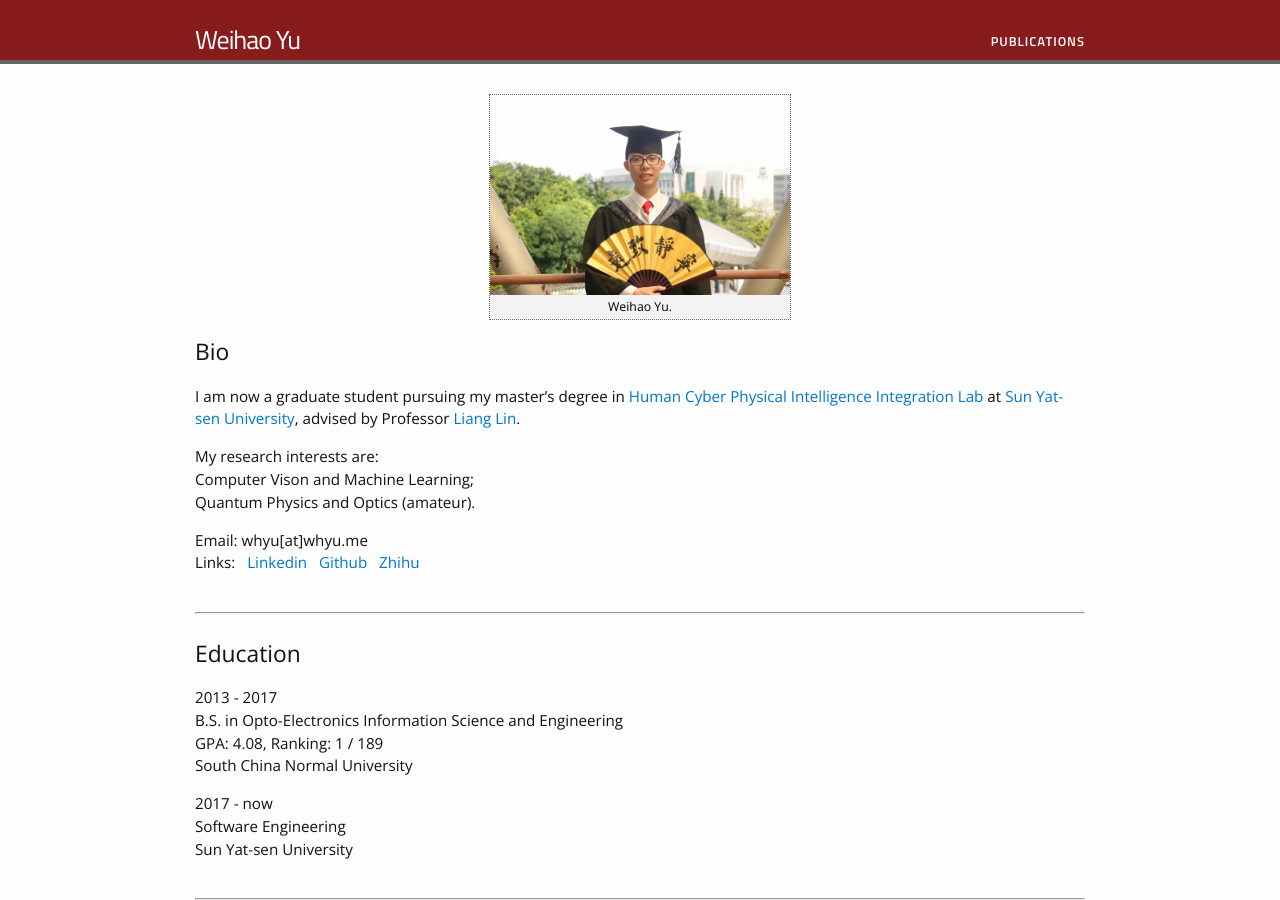
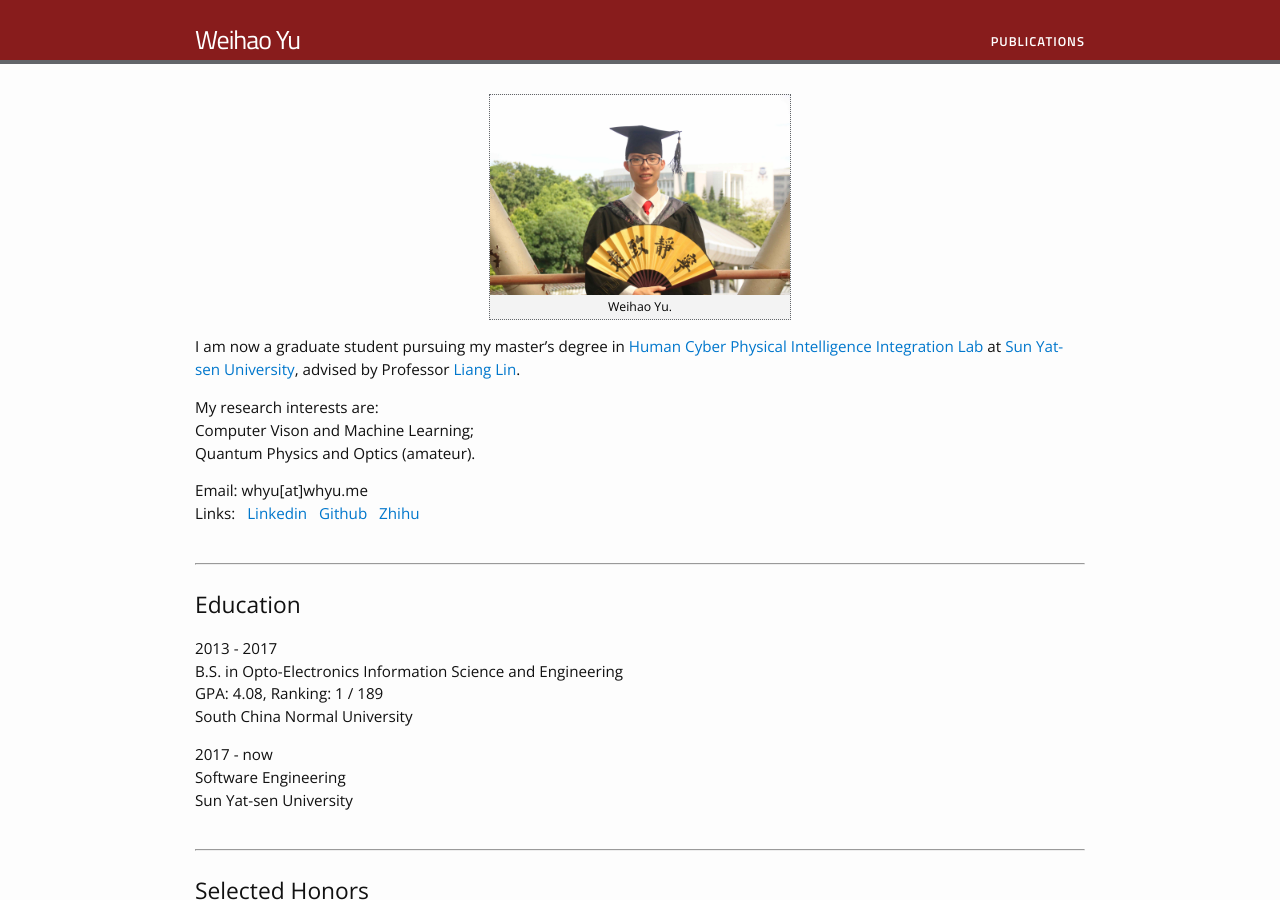
Before and after one commit to yuweihao/yuweihao.github.io, a Jekyll site: the page built from index.html, in a window 1280 px wide and 900 px high. Built offline with Jekyll 4.4.1, drawn with Linux system fonts in a browser that asks for light colours.

Commit message:
slightly modify

```diff
--- a/index.html
+++ b/index.html
@@ -9,7 +9,7 @@ layout: default
 <!-- <h1>Welcome</h1> -->
 {% include image.html url="/images/me.jpg" caption="Weihao Yu." width=300 align="center" %}
 
-<h2>Bio</h2>
+<!-- <h2>Bio</h2> -->
 
 <p>
 I am now a graduate student pursuing my master’s degree in <a href="http://hcp.sysu.edu.cn/" target="_blank" rel="external">Human Cyber Physical Intelligence Integration Lab</a> at  <a href="http://www.sysu.edu.cn/" target="_blank" rel="external"> Sun Yat-sen University</a>, advised by Professor <a href="http://www.linliang.net/" target="_blank" rel="external">Liang Lin</a>.</p>
```
Also changed, not shown: README.md.
